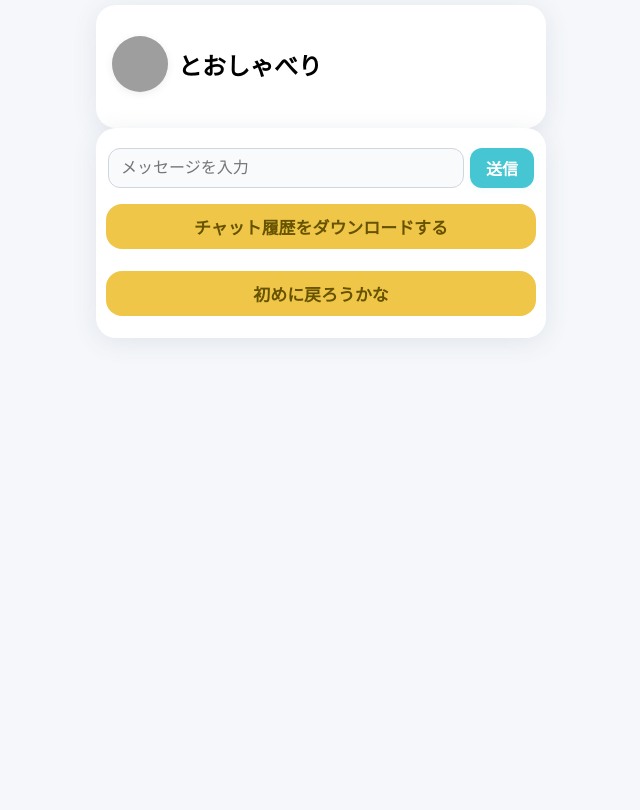
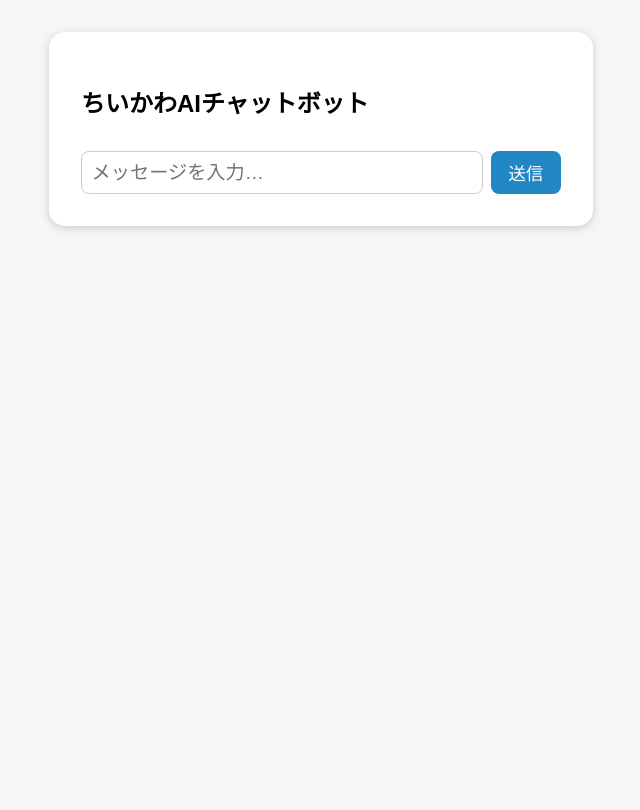
Before and after one commit to ymt-no-lessons/chatbot, a Flask app: template templates/ask.html in a window 1280 px wide. Shown: the whole page, without its empty margins (319-959 px from the left). After the commit the page ends 230 px from the top, so only its background shows below. Run offline with Flask 3, Linux system fonts and the light colour scheme; the template is opened without the code that fills it, so the values that code supplies are empty; grey boxes are pictures that could not be loaded.

Commit message:
AIテスト用

```diff
--- a/templates/ask.html
+++ b/templates/ask.html
@@ -2,56 +2,73 @@
 <html lang="ja">
 <head>
     <meta charset="UTF-8">
-    <meta name="viewport" content="width=device-width, initial-scale=1.0"/>
-    <title>ちいかわチャットボットだよ</title>
-    <link rel="stylesheet" href="{{ url_for('static', filename='style.css') }}">
+    <title>ちいかわAIチャットボット</title>
+    <meta name="viewport" content="width=device-width,initial-scale=1">
+    <style>
+        body { font-family: "Yu Gothic", sans-serif; background: #f7f6f4; margin: 0; }
+        .chat-container { max-width: 480px; margin: 2em auto; background: #fff; border-radius: 16px; box-shadow: 0 2px 8px #ccc; padding: 2em; }
+        .msg { margin-bottom: 1em; }
+        .user { text-align: right; color: #555; }
+        .ai { text-align: left; color: #2186c4; }
+        .stamp { width: 80px; }
+        form { display: flex; gap: 0.5em; margin-top: 2em; }
+        input[type="text"] { flex: 1; font-size: 1.2em; padding: 0.5em; border-radius: 8px; border: 1px solid #ccc; }
+        button { padding: 0.5em 1em; border-radius: 8px; border: none; background: #2186c4; color: #fff; font-size: 1.1em; }
+    </style>
 </head>
 <body>
-    <div class="chat-box">
-        <div class="character-info">
-            <img class="character-img" src="{{ url_for('static', filename=images[0]) }}" alt="{{ character }}" width="200">
-            <h2>{{ character }}とおしゃべり</h2>
+    <div class="chat-container">
+        <h2>ちいかわAIチャットボット</h2>
+        <div id="chat-area">
+            <!-- メッセージ表示ここに追加 -->
         </div>
+        <form id="chat-form" autocomplete="off">
+            <input type="text" id="message" placeholder="メッセージを入力…" required>
+            <button type="submit">送信</button>
+        </form>
     </div>
+    <script>
+        const chatArea = document.getElementById('chat-area');
+        const chatForm = document.getElementById('chat-form');
+        const messageInput = document.getElementById('message');
 
-    <div class="chat-area">
-        <ul class="message-list">
-        {% for message in history %}
-            <li class="message {% if message.sender == 'character' %}left{% else %}right{% endif %}">
-                {% if message.sender == 'character' %}
-                    <img class="icon" src="{{ url_for('static', filename=images[0]) }}">
-                {% endif %}
-                <div class="bubble">
-                    {% if message.type == 'image' %}
-                        <img src="{{ url_for('static', filename=message.content) }}" width="100" alt="スタンプ">
-                    {% else %}
-                        {{ message.content or message.text }}
-                    {% endif %}
-                </div>
-                {% if message.sender == 'user' %}
-                    <img class="icon" src="{{ url_for('static', filename=session.get('user_icon', 'user_icon01.png')) }}">
-                {% endif %}
-            </li>
-        {% endfor %}
-        </ul>
+        // 履歴保存用（シンプルなJS配列だけど後で拡張可！）
+        let history = [];
 
-        {% if not chat_over %}
-            <form method="post" class="input-row">
-                <input type="text" name="message" placeholder="メッセージを入力" autocomplete="off">
-                <button type="submit">送信</button>
-            </form>
-            <form action="/download_history" method="post">
-                <button type="submit">チャット履歴をダウンロードする</button>
-            </form>
-            <form action="/reset_confirm" method="get">
-                <button type="submit">初めに戻ろうかな</button>
-            </form>
-        {% else %}
-            <div class="center"><b>来てくれてありがとう！また来てね！</b></div>
-            <form action="/reset_confirm" method="get">
-                <button type="submit">初めに戻るよ</button>
-            </form>
-        {% endif %}
-    </div>
+        chatForm.onsubmit = async (e) => {
+            e.preventDefault();
+            const userMsg = messageInput.value.trim();
+            if (!userMsg) return;
+            // ユーザーメッセージ表示
+            addMessage(userMsg, 'user');
+            messageInput.value = '';
+
+            // AIに送信
+            const res = await fetch('/ask', {
+                method: 'POST',
+                headers: { 'Content-Type': 'application/x-www-form-urlencoded' },
+                body: 'message=' + encodeURIComponent(userMsg)
+            });
+            const data = await res.json();
+            let aiMsg = data.reply;
+
+            // スタンプ指示の判定と画像表示例
+            if (aiMsg.includes(':stamp-muri:')) {
+                aiMsg = aiMsg.replace(':stamp-muri:', '<img src="/static/images/chiikawa/muri.png" alt="むり" class="stamp">');
+            }
+            // 他にも :stamp-happy: などに対応したい場合はここで追加
+
+            addMessage(aiMsg, 'ai');
+        };
+
+        // メッセージ追加関数
+        function addMessage(text, sender) {
+            const div = document.createElement('div');
+            div.className = 'msg ' + sender;
+            div.innerHTML = text;
+            chatArea.appendChild(div);
+            chatArea.scrollTop = chatArea.scrollHeight;
+        }
+    </script>
 </body>
 </html>
```
